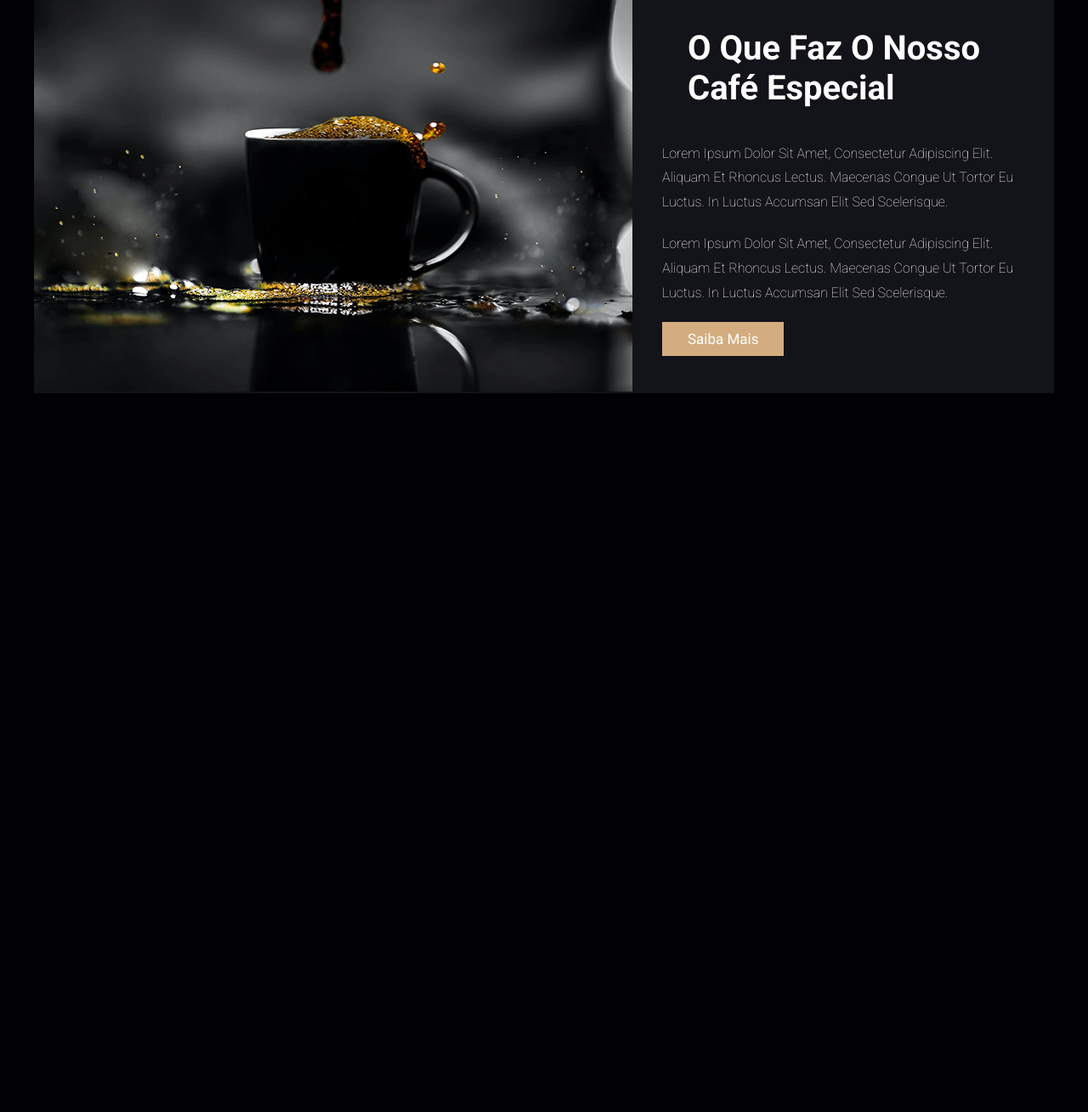
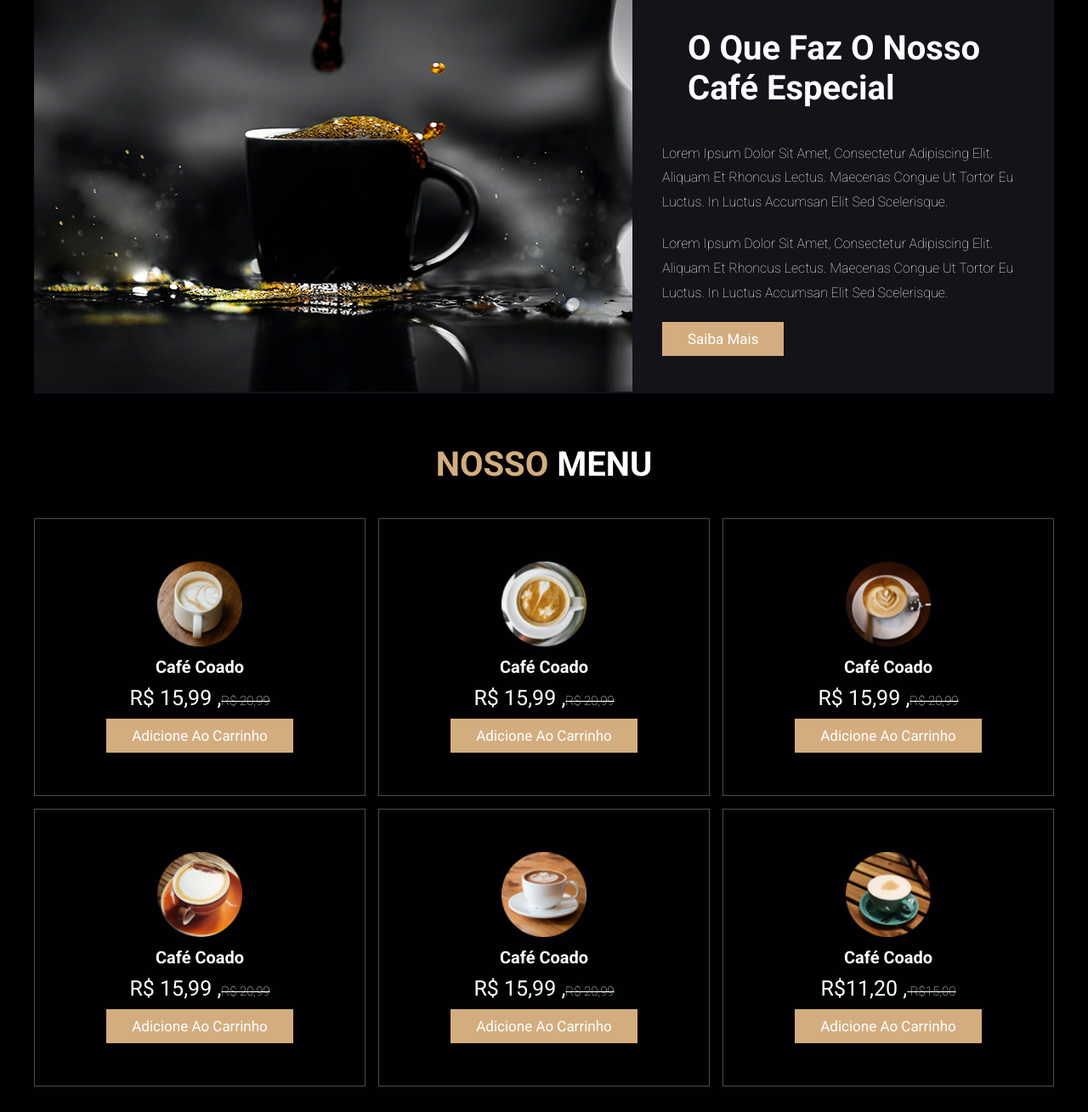
Before and after one commit to MayaSantor/SiteCafeteria, a plain HTML site: page index.html in a window 1280 px wide. Shown: the part 958-2267 px from the top of the page at 85% size. Before the commit the page ends 1451 px from the top, so only its background shows below. Drawn offline with Linux system fonts and the light colour scheme.

Commit message:
Menu feito

```diff
--- a/index.html
+++ b/index.html
@@ -28,8 +28,10 @@
             </nav>
 
             <div class="icons">
-                <img width="50" height="50" src="https://img.icons8.com/ios/50/FFFFFF/search--v1.png" alt="search--v1"/>
-                <img width="50" height="50" src="https://img.icons8.com/ios/50/FFFFFF/shopping-cart--v1.png" alt="shopping-cart--v1"/>
+                <img width="50" height="50" src="https://img.icons8.com/ios/50/FFFFFF/search--v1.png"
+                    alt="search--v1" />
+                <img width="50" height="50" src="https://img.icons8.com/ios/50/FFFFFF/shopping-cart--v1.png"
+                    alt="shopping-cart--v1" />
             </div>
         </section>
     </header>
@@ -38,7 +40,8 @@
         <section id="#home">
             <div class="content">
                 <h3>CODE COM O MELHOR CAFÉ DA REGIÃO</h3>
-                <p>Lorem ipsum dolor sit amet, consectetur adipiscing elit. Aliquam et rhoncus lectus. Maecenas congue ut tortor eu luctus. In luctus accumsan elit sed scelerisque.</p>
+                <p>Lorem ipsum dolor sit amet, consectetur adipiscing elit. Aliquam et rhoncus lectus. Maecenas congue
+                    ut tortor eu luctus. In luctus accumsan elit sed scelerisque.</p>
                 <a href="#" class="btn">Pegue o seu agora</a>
             </div>
         </section>
@@ -53,15 +56,59 @@
                 </div>
                 <div class="content">
                     <h3>O Que Faz o Nosso Café Especial</h3>
-                    <p>Lorem ipsum dolor sit amet, consectetur adipiscing elit. Aliquam et rhoncus lectus. Maecenas congue ut tortor eu luctus. In luctus accumsan elit sed scelerisque.</p>
-                    <p>Lorem ipsum dolor sit amet, consectetur adipiscing elit. Aliquam et rhoncus lectus. Maecenas congue ut tortor eu luctus. In luctus accumsan elit sed scelerisque.</p>
+                    <p>Lorem ipsum dolor sit amet, consectetur adipiscing elit. Aliquam et rhoncus lectus. Maecenas
+                        congue ut tortor eu luctus. In luctus accumsan elit sed scelerisque.</p>
+                    <p>Lorem ipsum dolor sit amet, consectetur adipiscing elit. Aliquam et rhoncus lectus. Maecenas
+                        congue ut tortor eu luctus. In luctus accumsan elit sed scelerisque.</p>
                     <a href="#" class="btn">Saiba Mais</a>
                 </div>
-
             </div>
         </section>
     </div>
 
+    <section class="menu" id="menu">
+        <h2 class="title"> Nosso <span>Menu</span></h2>
+        <div class="box-container">
+            <div class="box">
+                <img src="img/menu-1.png" alt="item-1">
+                <h3>Café coado</h3>
+                <div class="price">R$ 15,99 ,<span>R$ 20,99</span></div>
+                <a href="#" class="btn"> Adicione ao carrinho</a>
+            </div>
+            <div class="box">
+                <img src="img/menu-2.png" alt="item-2">
+                <h3>Café coado</h3>
+                <div class="price">R$ 15,99 ,<span>R$ 20,99</span></div>
+                <a href="#" class="btn"> Adicione ao carrinho</a>
+            </div>
+            <div class="box">
+                <img src="img/menu-3.png" alt="item-3">
+                <h3>Café coado</h3>
+                <div class="price">R$ 15,99 ,<span>R$ 20,99</span></div>
+                <a href="#" class="btn"> Adicione ao carrinho</a>
+            </div>
+            <div class="box">
+                <img src="img/menu-4.png" alt="item-4">
+                <h3>Café coado</h3>
+                <div class="price">R$ 15,99 ,<span>R$ 20,99</span></div>
+                <a href="#" class="btn"> Adicione ao carrinho</a>
+            </div>
+            <div class="box">
+                <img src="img/menu-5.png" alt="item-5">
+                <h3>Café coado</h3>
+                <div class="price">R$ 15,99 ,<span>R$ 20,99</span></div>
+                <a href="#" class="btn"> Adicione ao carrinho</a>
+            </div>
+            <div class="box">
+                <img src="img/menu-6.png" alt="item-6">
+                <h3>Café coado</h3>
+                <div class="price">R$11,20 ,<span> R$15,00</span></div>
+                <a href="#" class="btn"> Adicione ao carrinho</a>
+            </div>
+        </div>
+    </section>
+
+
 </body>
 
 </html>
--- a/style.css
+++ b/style.css
@@ -150,3 +150,46 @@ section {
     padding: 1rem 0;
     line-height: 1.8;
 }
+
+.menu .box-container{
+    display: grid;
+    grid-template-columns: repeat(auto-fit, minmax(30rem, 1fr));
+    gap: 1.5rem;
+}
+
+.menu .box-container .box{
+    text-align: center;
+    border: var(--border);
+    padding: 5rem;
+    cursor: pointer;
+}
+
+.menu .box-container .box img{
+    height: 10rem;
+}
+
+.menu .box-container .box h3{
+    color: #FFF;
+    font-size: 2rem;
+    padding: 1rem 0;
+}
+
+.menu .box-container .box  .price{
+    color: #FFF;
+    font-size: 2.5rem;
+    padding: 0.5 rem 0;
+}
+
+.menu .box-container .box .price span{
+    font-size: 1.5rem;
+    text-decoration: line-through;
+    font-weight: lighter;
+}
+
+.menu .box-container .box:hover{
+    background-color: #FFF;
+}
+
+.menu .box-container .box:hover>*{
+    color: var(--black);
+}
```
Also changed, not shown: img/menu-1.png (added), img/menu-2.png (added), img/menu-3.png (added), img/menu-4.png (added), img/menu-5.png (added), img/menu-6.png (added).
